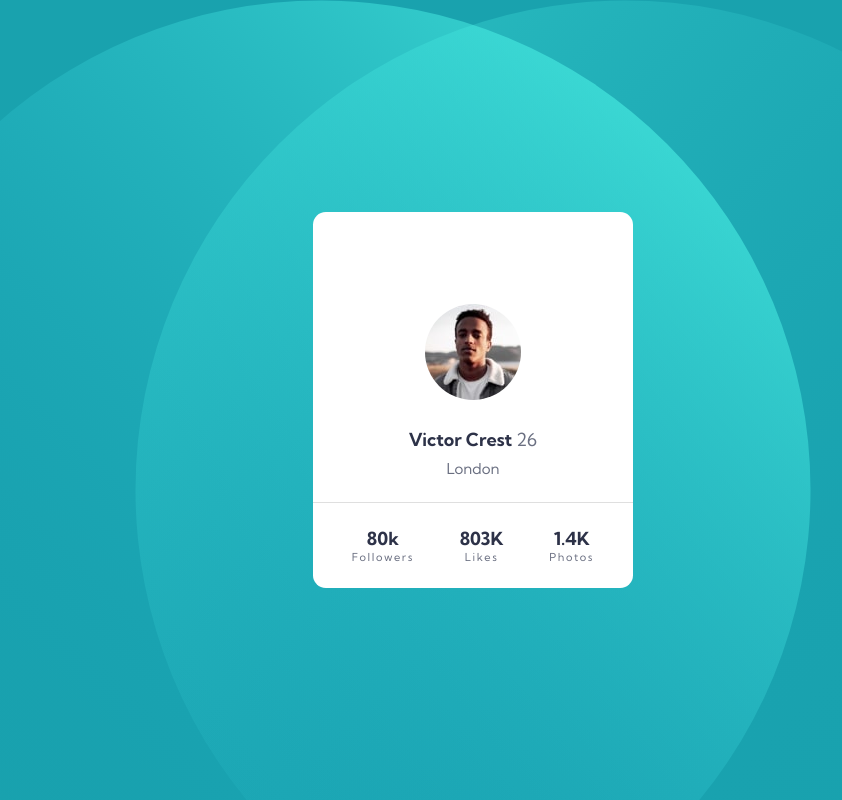
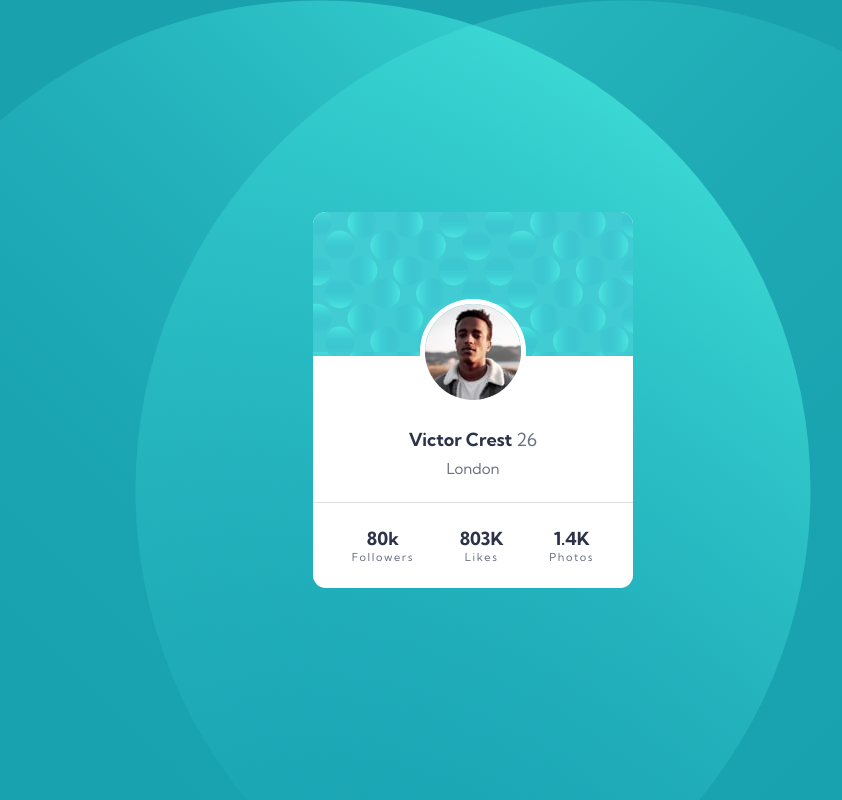
Before and after one commit to Impodays/Profile-card-component, a plain HTML site: page index.html in a window 1280 px wide. Shown: the whole page, without its empty margins (167-1009 px from the left). Drawn offline with Linux system fonts and the light colour scheme; the site is published under a folder, as on GitHub Pages, so addresses that start at the root find nothing.

Commit message:
css changed

```diff
--- a/css/styles.css
+++ b/css/styles.css
@@ -37,7 +37,7 @@ body {
 }
 
 .card-top {
-  background: url("/images/bg-pattern-card.svg");
+  background: url("../images/bg-pattern-card.svg");
   width: 20rem;
   height: 9rem;
   border-top-left-radius: var(--radius);
```
